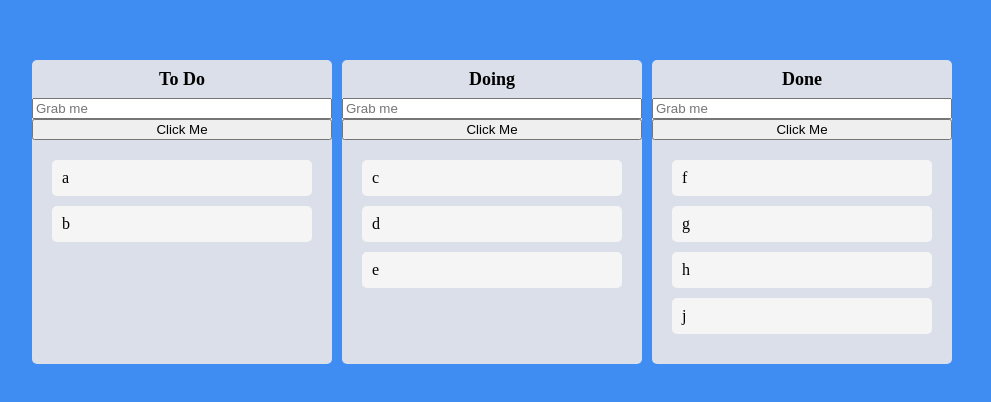
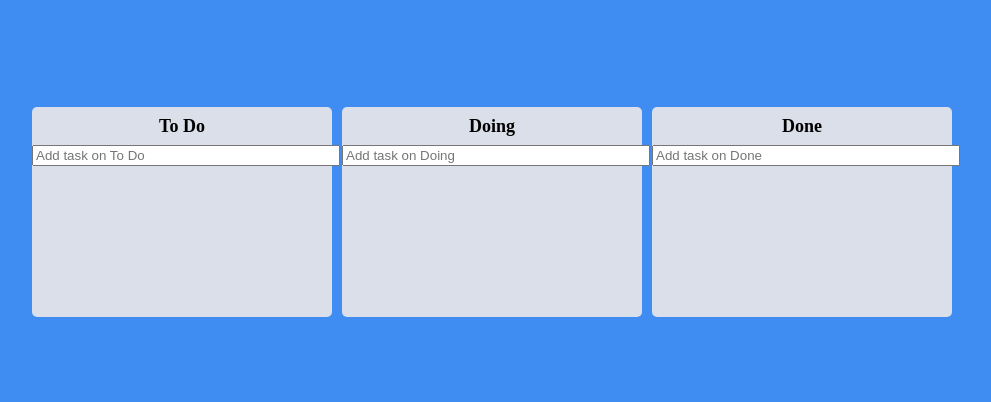
Before and after one commit to Novelier-Webbelier/react-trello-clone, a React (Create React App) app: page / in a window 1280 px wide. Shown: the part 188-590 px from the top of the page, without its empty margins (268-1259 px from the left). Built offline with nearby package versions, Linux system fonts and the light colour scheme.

Commit message:
6.14 Task Objects

```diff
--- a/src/Components/Board.tsx
+++ b/src/Components/Board.tsx
@@ -1,7 +1,8 @@
 import styled from "styled-components";
 import { Droppable } from "react-beautiful-dnd";
 import DraggableCard from "./DraggableCard";
-import { useRef } from "react";
+import { useForm } from "react-hook-form";
+import { IToDo } from "../atoms";
 
 const Wrapper = styled.div`
   width: 300px;
@@ -25,11 +26,18 @@
     props.isDraggingOver
       ? "#dfe6e9"
       : props.isDraggingFromThis
-        ? "#b2bec3"
-        : "transparent"};
+      ? "#b2bec3"
+      : "transparent"};
   flex-grow: 1;
   transition: background-color 0.3s ease-in-out;
   padding: 20px;
+`;
+
+const Form = styled.form`
+  width: 100%;
+  input {
+    width: 100%;
+  }
 `;
 
 interface IAreaProps {
@@ -38,28 +46,41 @@
 }
 
 interface IBoardProps {
-  toDos: string[];
+  toDos: IToDo[];
   boardId: string;
 }
 
+interface IForm {
+  toDo: string;
+}
+
 function Board({ toDos, boardId }: IBoardProps) {
-  // const inputRef = document.querySelect("input");
-  const inputRef = useRef<HTMLInputElement>(null);
+  const { register, setValue, handleSubmit } = useForm<IForm>();
 
-  const onClick = () => {
-    // inputRef.focus();
-    inputRef.current?.focus();
-    setTimeout(() => {
-      // inputRef.blur();
-      inputRef.current?.blur();
-    }, 5000);
+  const onValid = ({ toDo }: IForm) => {
+    console.log(toDo);
+    setValue("toDo", "");
   };
 
   return (
     <Wrapper>
       <Title>{boardId}</Title>
-      <input ref={inputRef} placeholder="Grab me" />
-      <button onClick={onClick}>Click Me</button>
+      <Form onSubmit={handleSubmit(onValid)}>
+        <input
+          {...register("toDo", {
+            required: {
+              value: true,
+              message: "To Do is required",
+            },
+            maxLength: {
+              value: 30,
+              message: "Max length is 30",
+            },
+          })}
+          type="text"
+          placeholder={`Add task on ${boardId}`}
+        />
+      </Form>
       <Droppable droppableId={boardId}>
         {(magic, info) => (
           <Area
@@ -69,7 +90,12 @@
             isDraggingFromThis={Boolean(info.draggingFromThisWith)}
           >
             {toDos.map((toDo, index) => (
-              <DraggableCard key={toDo} index={index} toDo={toDo} />
+              <DraggableCard
+                key={toDo.id}
+                index={index}
+                toDoId={toDo.id}
+                toDoText={toDo.text}
+              />
             ))}
             {magic.placeholder}
           </Area>
--- a/src/Components/DraggableCard.tsx
+++ b/src/Components/DraggableCard.tsx
@@ -17,13 +17,14 @@
 }
 
 interface IDraggableCardProps {
-  toDo: string;
+  toDoId: number;
+  toDoText: string;
   index: number;
 }
 
-function DraggableCard({ toDo, index }: IDraggableCardProps) {
+function DraggableCard({ toDoId, index, toDoText }: IDraggableCardProps) {
   return (
-    <Draggable draggableId={toDo} index={index} key={index}>
+    <Draggable draggableId={toDoId + ""} index={index} key={index}>
       {(magic, info) => (
         <Card
           ref={magic.innerRef}
@@ -31,7 +32,7 @@
           {...magic.dragHandleProps}
           isDragging={info.isDragging}
         >
-          <span>{toDo}</span>
+          <span>{toDoText}</span>
         </Card>
       )}
     </Draggable>
--- a/src/atoms.tsx
+++ b/src/atoms.tsx
@@ -1,4 +1,9 @@
 import { atom } from "recoil";
+
+export interface IToDo {
+  id: number;
+  text: string;
+}
 
 interface IToDoState {
   [key: string]: string[];
@@ -7,8 +12,8 @@
 export const toDoState = atom<IToDoState>({
   key: "toDo",
   default: {
-    "To Do": ["a", "b"],
-    Doing: ["c", "d", "e"],
-    Done: ["f", "g", "h", "j"],
+    "To Do": [],
+    Doing: [],
+    Done: [],
   },
 });
```
Also changed, not shown: .eslintrc.js.
